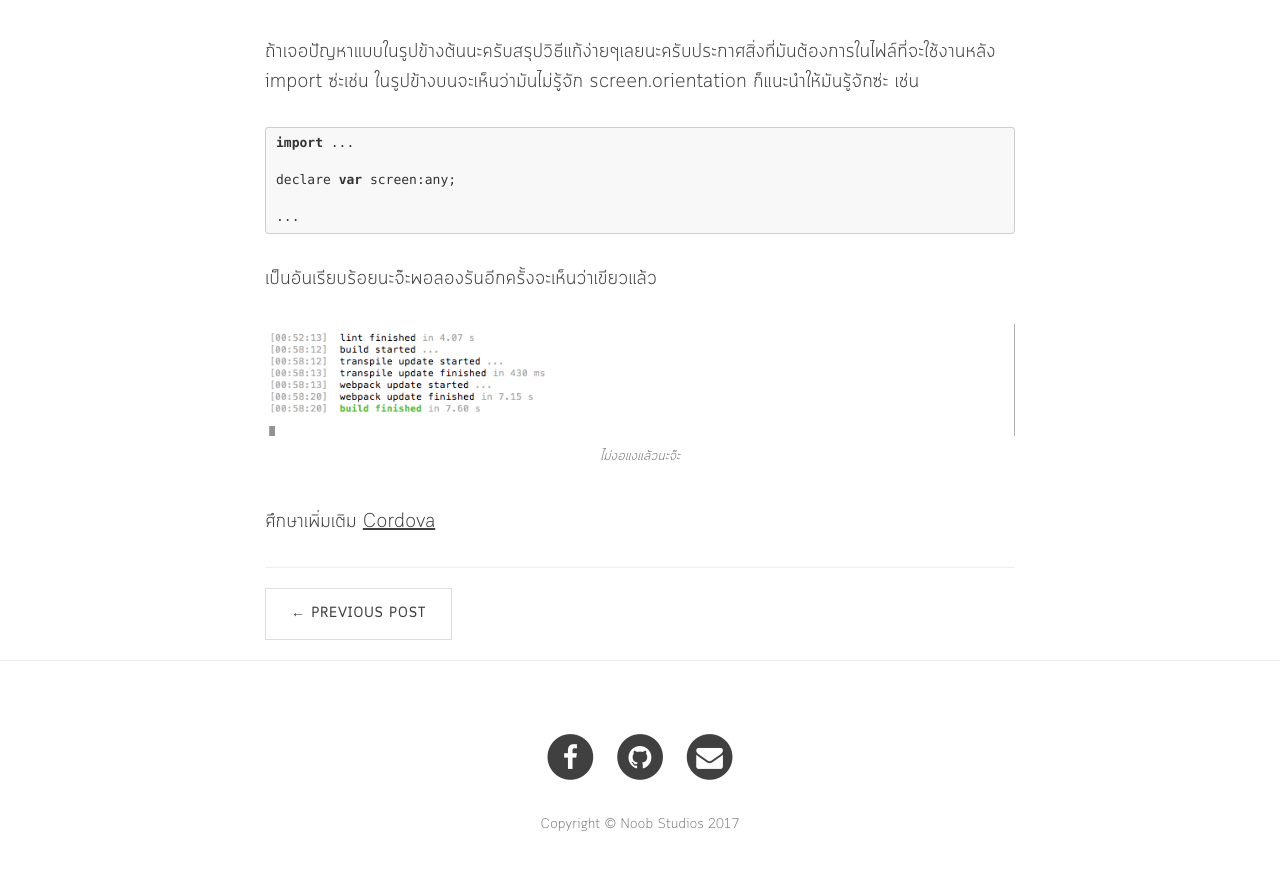
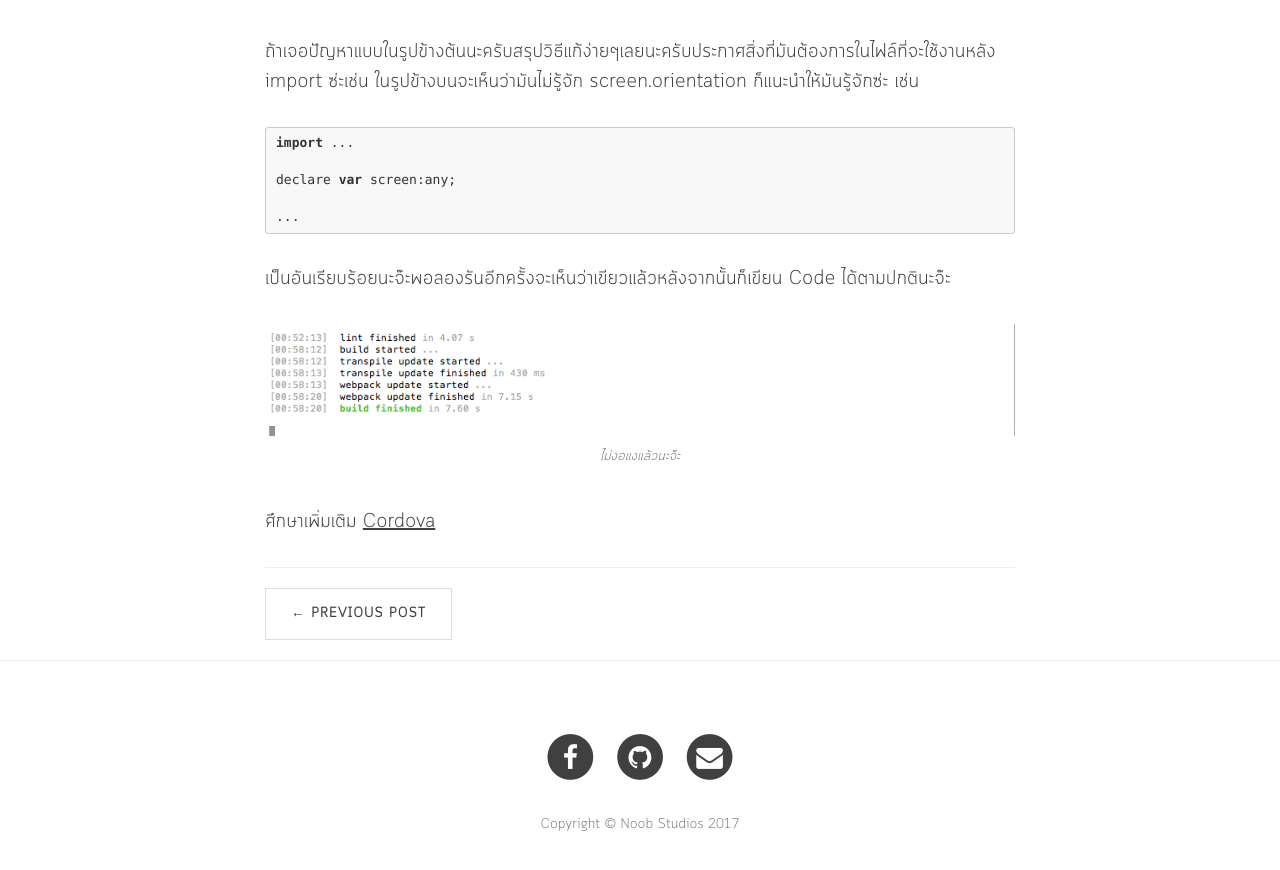
Before and after one commit to noob-studio/noob-studio.github.io, a Jekyll site: the page built from _posts/2017-03-23-how-to-use-cordovar-in-ionic2.markdown, in a window 1280 px wide and 900 px high, scrolled down 1264 px. Shown: the top 870 px of the window. Built offline with Jekyll 4.4.1, drawn with Linux system fonts in a browser that asks for light colours; nearby versions of some CDN libraries; comment, search, counter and statistics services are not loaded; some of the changed text lies outside the part shown.

Commit message:
edit how to

```diff
--- a/_posts/2017-03-23-how-to-use-cordovar-in-ionic2.markdown
+++ b/_posts/2017-03-23-how-to-use-cordovar-in-ionic2.markdown
@@ -24,7 +24,8 @@ declare var screen:any;
 
 ...
 {% endhighlight %}
-<p>เป็นอันเรียบร้อยนะจ๊ะพอลองรันอีกครั้งจะเห็นว่าเขียวแล้ว</p>
+<p>เป็นอันเรียบร้อยนะจ๊ะพอลองรันอีกครั้งจะเห็นว่าเขียวแล้วหลังจากนั้นก็เขียน Code ได้ตามปกตินะจ๊ะ</p>
 <img src="{{ site.baseurl }}/img/cordovar-ionic/img02.png" alt="การค้นหา Google ด้วย Selenium">
 <span class="caption text-muted">ไม่งอแงแล้วนะจ๊ะ</span>
+
 <p>ศึกษาเพิ่มเติม <a href="https://cordova.apache.org/" target="_blank">Cordova</a></p>
```
Also changed, not shown: other parts of _posts/2017-03-23-how-to-use-cordovar-in-ionic2.markdown (+1 -1 lines).
